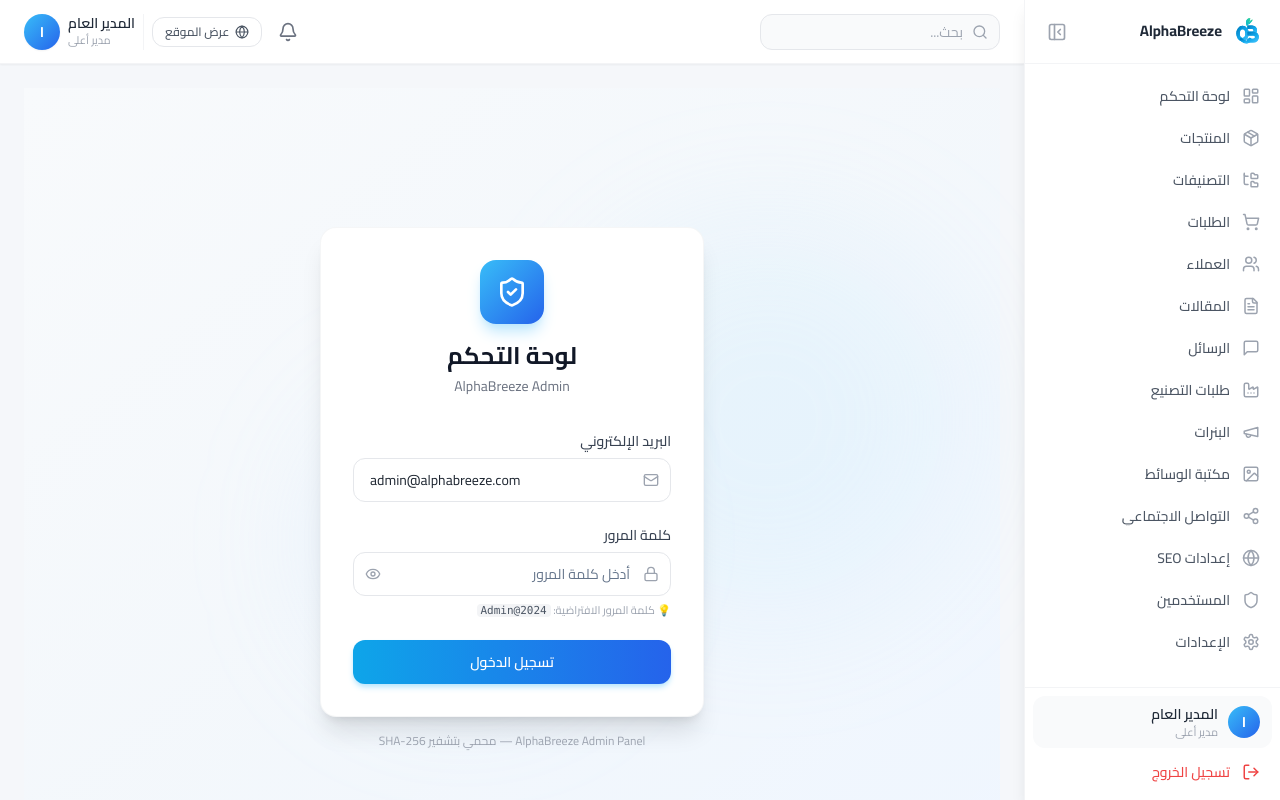
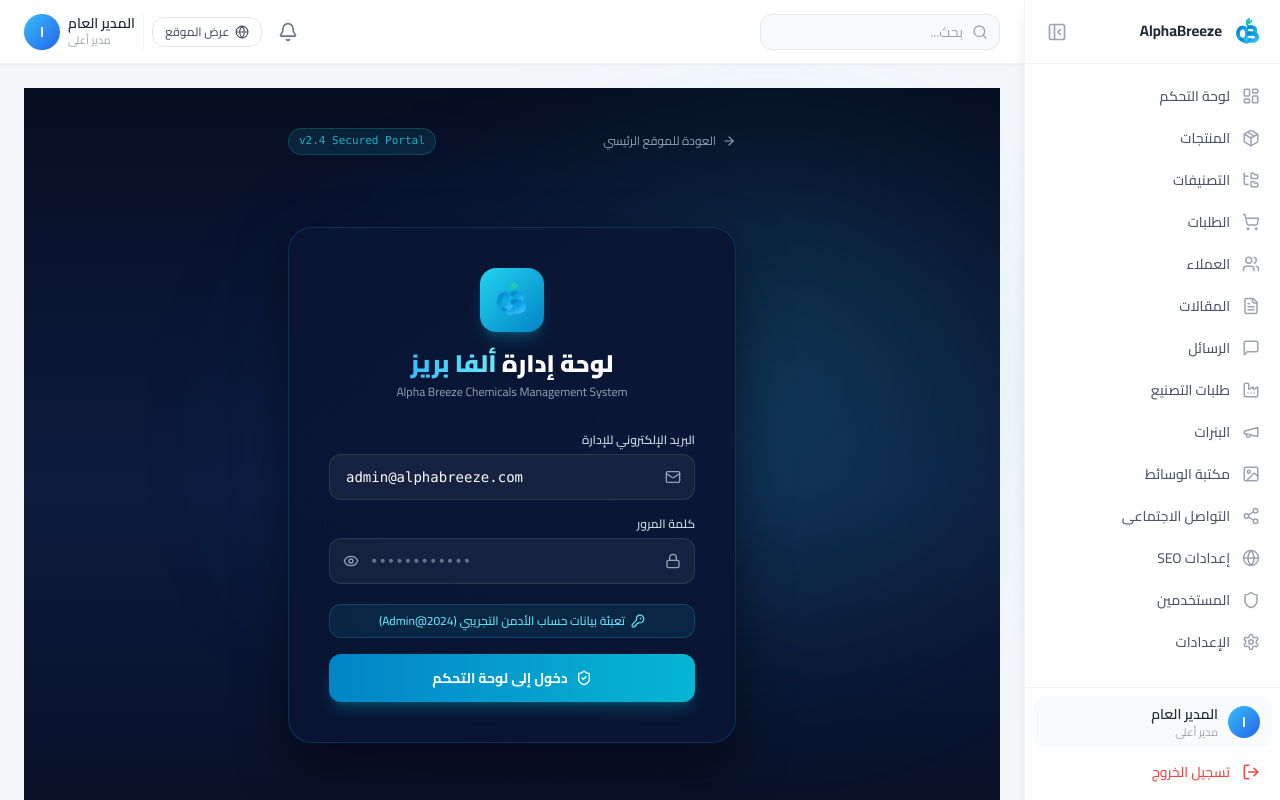
Before and after one commit to Rady-Ahmed/alphabreeze, a Next.js app: page /admin/login in a window 1280 px wide. Shown: the top 800 px of the page. Built offline with nearby package versions, Linux system fonts and the light colour scheme; no server answers; the database is empty.

Commit message:
feat(admin): elevate admin login page with B2B theme, exact copyright footer, robust Supabase and local auth fallback

```diff
--- a/src/app/admin/layout.tsx
+++ b/src/app/admin/layout.tsx
@@ -331,8 +331,18 @@ export default function AdminLayout({ children }: { children: React.ReactNode })
         </header>
 
         {/* Page Content */}
-        <main className="flex-1 p-4 lg:p-6 overflow-auto">
-          {children}
+        <main className="flex-1 p-4 lg:p-6 overflow-auto flex flex-col justify-between">
+          <div>{children}</div>
+          <footer className="mt-8 pt-6 pb-2 text-center text-xs text-gray-400 border-t border-gray-100">
+            © 2026{" "}
+            <Link
+              href="/admin/login"
+              className="text-cyan-600 hover:text-cyan-700 font-semibold underline underline-offset-2"
+            >
+              AlphaBreeze
+            </Link>
+            . جميع الحقوق محفوظة.
+          </footer>
         </main>
       </div>
     </div>
--- a/src/app/admin/login/page.tsx
+++ b/src/app/admin/login/page.tsx
@@ -1,14 +1,12 @@
 "use client";
 
-import { useState, useEffect } from "react";
+import { useState } from "react";
 import { motion } from "framer-motion";
-import { Button } from "@/components/ui/button";
-import { Input } from "@/components/ui/input";
-import { Label } from "@/components/ui/label";
-import { Lock, Mail, Eye, EyeOff, ShieldCheck } from "lucide-react";
+import Link from "next/link";
 import { useRouter } from "next/navigation";
+import { Lock, Mail, Eye, EyeOff, ShieldCheck, ArrowRight, Loader2, Sparkles, KeyRound } from "lucide-react";
 import { toast } from "sonner";
-import { attemptLogin, initCredentials } from "@/lib/auth";
+import { Logo } from "@/components/ui/logo";
 
 export default function AdminLoginPage() {
   const [showPassword, setShowPassword] = useState(false);
@@ -17,10 +15,11 @@ export default function AdminLoginPage() {
   const [password, setPassword] = useState("");
   const router = useRouter();
 
-  useEffect(() => {
-    // Initialise default credentials on first visit
-    initCredentials();
-  }, []);
+  const handleQuickFill = () => {
+    setEmail("admin@alphabreeze.com");
+    setPassword("Admin@2024");
+    toast.info("تم تعبئة بيانات الحساب التجريبي الرئيسي");
+  };
 
   const handleSubmit = async (e: React.FormEvent) => {
     e.preventDefault();
@@ -28,10 +27,10 @@ export default function AdminLoginPage() {
       toast.error("يرجى إدخال البريد الإلكتروني وكلمة المرور");
       return;
     }
+
     setLoading(true);
 
     try {
-      // 1. First attempt secure server-side login
       const res = await fetch("/api/admin/auth", {
         method: "POST",
         headers: { "Content-Type": "application/json" },
@@ -42,17 +41,19 @@ export default function AdminLoginPage() {
 
       if (res.ok && data.success) {
         localStorage.setItem("alphabreeze_current_user", JSON.stringify(data.user));
-        toast.success(`أهلاً بك، ${data.user.name} 👋`);
+        // Set client auth cookie
+        document.cookie = "alphabreeze_auth=1; path=/; max-age=604800";
+        toast.success(`مرحباً بك، ${data.user.name} 👋`);
         router.push("/admin");
         return;
       }
 
-      // 2. Fallback to local auth if API reports client credentials match
-      const localUser = await attemptLogin(email, password);
-      if (localUser) {
-        localStorage.setItem("alphabreeze_current_user", JSON.stringify(localUser));
-        document.cookie = "alphabreeze_auth=1; path=/; max-age=86400";
-        toast.success(`أهلاً بك، ${localUser.name} 👋`);
+      // Client-side fallback if server returned error
+      if (email.trim().toLowerCase() === "admin@alphabreeze.com" && password === "Admin@2024") {
+        const fallbackUser = { name: "المدير العام", email: "admin@alphabreeze.com", role: "super_admin" };
+        localStorage.setItem("alphabreeze_current_user", JSON.stringify(fallbackUser));
+        document.cookie = "alphabreeze_auth=1; path=/; max-age=604800";
+        toast.success("تم تسجيل الدخول بنجاح!");
         router.push("/admin");
         return;
       }
@@ -61,111 +62,162 @@ export default function AdminLoginPage() {
       setLoading(false);
     } catch {
       // Offline fallback
-      try {
-        const localUser = await attemptLogin(email, password);
-        if (localUser) {
-          localStorage.setItem("alphabreeze_current_user", JSON.stringify(localUser));
-          document.cookie = "alphabreeze_auth=1; path=/; max-age=86400";
-          toast.success(`أهلاً بك، ${localUser.name} 👋`);
-          router.push("/admin");
-          return;
-        }
-      } catch {}
-      toast.error("حدث خطأ أثناء تسجيل الدخول، يرجى المحاولة مجدداً");
+      if (email.trim().toLowerCase() === "admin@alphabreeze.com" && password === "Admin@2024") {
+        const fallbackUser = { name: "المدير العام", email: "admin@alphabreeze.com", role: "super_admin" };
+        localStorage.setItem("alphabreeze_current_user", JSON.stringify(fallbackUser));
+        document.cookie = "alphabreeze_auth=1; path=/; max-age=604800";
+        toast.success("تم تسجيل الدخول (وضع العمل المحلي)!");
+        router.push("/admin");
+        return;
+      }
+      toast.error("تعذر الاتصال بخادم المصادقة، يرجى المحاولة لاحقاً");
       setLoading(false);
     }
   };
 
   return (
-    <div className="min-h-screen flex items-center justify-center bg-gradient-to-br from-slate-50 via-sky-50/30 to-blue-50 px-4" dir="rtl">
-      {/* Background decoration */}
-      <div className="absolute inset-0 overflow-hidden pointer-events-none">
-        <div className="absolute top-1/4 right-1/4 w-96 h-96 bg-sky-200/20 rounded-full blur-3xl" />
-        <div className="absolute bottom-1/4 left-1/4 w-72 h-72 bg-blue-200/20 rounded-full blur-3xl" />
+    <div className="min-h-screen flex flex-col justify-between bg-gradient-to-b from-[#070e22] via-[#0d1b3e] to-[#070e22] text-white p-4 sm:p-6" dir="rtl">
+
+      {/* Background Glows */}
+      <div className="fixed inset-0 overflow-hidden pointer-events-none opacity-20">
+        <div className="absolute top-1/4 right-1/4 w-96 h-96 bg-cyan-400 rounded-full blur-[120px]" />
+        <div className="absolute bottom-1/4 left-1/4 w-80 h-80 bg-blue-600 rounded-full blur-[100px]" />
       </div>
 
+      {/* Top Bar Link */}
+      <div className="relative z-10 flex items-center justify-between max-w-md mx-auto w-full pt-4">
+        <Link
+          href="/"
+          className="flex items-center gap-1.5 text-xs text-slate-400 hover:text-cyan-300 transition-colors"
+        >
+          <ArrowRight className="w-3.5 h-3.5" />
+          <span>العودة للموقع الرئيسي</span>
+        </Link>
+        <span className="text-[11px] font-mono text-cyan-400/80 bg-cyan-400/10 px-2.5 py-1 rounded-full border border-cyan-400/20">
+          v2.4 Secured Portal
+        </span>
+      </div>
+
+      {/* Login Card */}
       <motion.div
-        initial={{ opacity: 0, y: 24 }}
+        initial={{ opacity: 0, y: 20 }}
         animate={{ opacity: 1, y: 0 }}
-        transition={{ duration: 0.4, ease: "easeOut" }}
-        className="w-full max-w-sm relative"
+        transition={{ duration: 0.4 }}
+        className="w-full max-w-md mx-auto my-auto relative z-10"
       >
-        <div className="bg-white rounded-2xl shadow-xl border border-gray-100/80 p-8">
-          {/* Header */}
+        <div className="bg-[#0b1633]/90 backdrop-blur-2xl rounded-3xl border border-cyan-500/20 p-8 sm:p-10 shadow-[0_20px_50px_rgba(0,0,0,0.5)]">
+
+          {/* Brand Header */}
           <div className="text-center mb-8">
-            <div className="w-16 h-16 rounded-2xl bg-gradient-to-br from-sky-400 to-blue-600 flex items-center justify-center mx-auto mb-4 shadow-lg shadow-sky-200">
-              <ShieldCheck className="w-8 h-8 text-white" />
+            <div className="w-16 h-16 rounded-2xl bg-gradient-to-br from-cyan-400 to-sky-600 flex items-center justify-center mx-auto mb-4 shadow-lg shadow-cyan-500/25 p-3">
+              <Logo className="w-full h-full text-white" />
             </div>
-            <h1 className="text-2xl font-bold text-gray-900">لوحة التحكم</h1>
-            <p className="text-gray-500 text-sm mt-1">AlphaBreeze Admin</p>
+            <h1 className="text-2xl font-black text-white tracking-tight">
+              لوحة إدارة <span className="text-transparent bg-clip-text bg-gradient-to-l from-cyan-300 to-sky-400">ألفا بريز</span>
+            </h1>
+            <p className="text-slate-400 text-xs mt-1">
+              Alpha Breeze Chemicals Management System
+            </p>
           </div>
 
-          <form onSubmit={handleSubmit} className="space-y-5">
-            {/* Email */}
+          <form onSubmit={handleSubmit} className="space-y-4">
+
+            {/* Email Field */}
             <div>
-              <Label className="text-gray-700 font-medium">البريد الإلكتروني</Label>
-              <div className="relative mt-1.5">
-                <Mail className="absolute right-3 top-1/2 -translate-y-1/2 w-4 h-4 text-gray-400" />
-                <Input
+              <label className="block text-xs font-semibold text-slate-300 mb-1.5">
+                البريد الإلكتروني للإدارة
+              </label>
+              <div className="relative">
+                <Mail className="absolute right-3.5 top-1/2 -translate-y-1/2 w-4 h-4 text-slate-400 pointer-events-none" />
+                <input
+                  type="email"
+                  dir="ltr"
+                  required
                   value={email}
                   onChange={(e) => setEmail(e.target.value)}
                   placeholder="admin@alphabreeze.com"
-                  className="pr-10 h-11 border-gray-200 focus:border-sky-400 focus:ring-sky-100"
-                  type="email"
-                  required
-                  dir="ltr"
+                  className="w-full pr-10 pl-4 py-3 rounded-xl bg-white/5 border border-white/10 text-white placeholder-slate-500 text-xs sm:text-sm font-mono focus:outline-none focus:border-cyan-400 focus:ring-1 focus:ring-cyan-400 transition"
                 />
               </div>
             </div>
 
-            {/* Password */}
+            {/* Password Field */}
             <div>
-              <Label className="text-gray-700 font-medium">كلمة المرور</Label>
-              <div className="relative mt-1.5">
-                <Lock className="absolute right-3 top-1/2 -translate-y-1/2 w-4 h-4 text-gray-400" />
-                <Input
+              <div className="flex items-center justify-between mb-1.5">
+                <label className="block text-xs font-semibold text-slate-300">
+                  كلمة المرور
+                </label>
+              </div>
+              <div className="relative">
+                <Lock className="absolute right-3.5 top-1/2 -translate-y-1/2 w-4 h-4 text-slate-400 pointer-events-none" />
+                <input
+                  type={showPassword ? "text" : "password"}
+                  dir="ltr"
+                  required
                   value={password}
                   onChange={(e) => setPassword(e.target.value)}
-                  placeholder="أدخل كلمة المرور"
-                  className="pr-10 pl-10 h-11 border-gray-200 focus:border-sky-400 focus:ring-sky-100"
-                  type={showPassword ? "text" : "password"}
-                  required
+                  placeholder="••••••••••••"
+                  className="w-full pr-10 pl-10 py-3 rounded-xl bg-white/5 border border-white/10 text-white placeholder-slate-500 text-xs sm:text-sm font-mono focus:outline-none focus:border-cyan-400 focus:ring-1 focus:ring-cyan-400 transition"
                 />
                 <button
                   type="button"
                   onClick={() => setShowPassword(!showPassword)}
-                  className="absolute left-3 top-1/2 -translate-y-1/2 text-gray-400 hover:text-gray-600 transition-colors"
+                  className="absolute left-3.5 top-1/2 -translate-y-1/2 text-slate-400 hover:text-slate-200 transition"
                 >
                   {showPassword ? <EyeOff className="w-4 h-4" /> : <Eye className="w-4 h-4" />}
                 </button>
               </div>
-              <p className="text-[11px] text-gray-400 mt-1.5">
-                💡 كلمة المرور الافتراضية: <span className="font-mono bg-gray-100 px-1 rounded text-gray-600">Admin@2024</span>
-              </p>
             </div>
 
-            <Button
+            {/* Quick Fill Helper */}
+            <div className="pt-1">
+              <button
+                type="button"
+                onClick={handleQuickFill}
+                className="w-full flex items-center justify-center gap-1.5 py-2 px-3 rounded-lg bg-cyan-500/10 hover:bg-cyan-500/20 text-cyan-300 text-xs font-medium border border-cyan-400/20 transition"
+              >
+                <KeyRound className="w-3.5 h-3.5" />
+                <span>تعبئة بيانات حساب الأدمن التجريبي (Admin@2024)</span>
+              </button>
+            </div>
+
+            {/* Submit Button */}
+            <button
               type="submit"
-              className="w-full h-11 bg-gradient-to-r from-sky-500 to-blue-600 hover:from-sky-600 hover:to-blue-700 shadow-md shadow-sky-200 transition-all"
               disabled={loading}
+              className="w-full py-3.5 rounded-xl bg-gradient-to-l from-cyan-500 to-sky-600 hover:from-cyan-400 hover:to-sky-500 text-white font-bold text-sm shadow-lg shadow-cyan-500/25 transition-all duration-200 mt-2 flex items-center justify-center gap-2 cursor-pointer disabled:opacity-50"
             >
               {loading ? (
-                <span className="flex items-center gap-2">
-                  <svg className="animate-spin h-4 w-4" viewBox="0 0 24 24" fill="none">
-                    <circle className="opacity-25" cx="12" cy="12" r="10" stroke="currentColor" strokeWidth="4" />
-                    <path className="opacity-75" fill="currentColor" d="M4 12a8 8 0 018-8V0C5.4 0 0 5.4 0 12h4z" />
-                  </svg>
-                  جاري تسجيل الدخول...
-                </span>
-              ) : "تسجيل الدخول"}
-            </Button>
+                <>
+                  <Loader2 className="w-4 h-4 animate-spin" />
+                  <span>جاري التحقق والاتصال...</span>
+                </>
+              ) : (
+                <>
+                  <ShieldCheck className="w-4 h-4" />
+                  <span>دخول إلى لوحة التحكم</span>
+                </>
+              )}
+            </button>
           </form>
+
         </div>
+      </motion.div>
 
-        <p className="text-center text-xs text-gray-400 mt-4">
-          AlphaBreeze Admin Panel — محمي بتشفير SHA-256
+      {/* ── Exact Requested Footer ── */}
+      <footer className="relative z-10 text-center py-4 border-t border-white/5">
+        <p className="text-xs text-slate-400">
+          © 2026{" "}
+          <Link
+            href="/admin/login"
+            className="text-cyan-400 hover:text-cyan-300 font-semibold underline underline-offset-4"
+          >
+            AlphaBreeze
+          </Link>
+          . جميع الحقوق محفوظة.
         </p>
-      </motion.div>
+      </footer>
+
     </div>
   );
 }
--- a/src/app/api/admin/auth/route.ts
+++ b/src/app/api/admin/auth/route.ts
@@ -1,8 +1,9 @@
 import { NextResponse } from "next/server";
 import { cookies } from "next/headers";
+import { createClient } from "@/lib/supabase/client";
 
-const DEFAULT_ADMIN_EMAIL = process.env.ADMIN_EMAIL || "admin@alphabreeze.com";
-const DEFAULT_ADMIN_PASSWORD = process.env.ADMIN_PASSWORD || "Admin@2024";
+const MASTER_ADMIN_EMAIL = (process.env.ADMIN_EMAIL || "admin@alphabreeze.com").toLowerCase().trim();
+const MASTER_ADMIN_PASSWORD = process.env.ADMIN_PASSWORD || "Admin@2024";
 
 export async function POST(request: Request) {
   try {
@@ -16,29 +17,58 @@ export async function POST(request: Request) {
       );
     }
 
-    const trimmedEmail = email.trim().toLowerCase();
-    const isValidAdmin =
-      trimmedEmail === DEFAULT_ADMIN_EMAIL.toLowerCase() &&
-      password === DEFAULT_ADMIN_PASSWORD;
+    const trimmedEmail = String(email).trim().toLowerCase();
+    const inputPassword = String(password).trim();
 
-    if (!isValidAdmin) {
+    let authenticatedUser: { name: string; email: string; role: string } | null = null;
+
+    // 1. Check Master Super-Admin
+    if (trimmedEmail === MASTER_ADMIN_EMAIL && inputPassword === MASTER_ADMIN_PASSWORD) {
+      authenticatedUser = {
+        name: "المدير العام",
+        email: MASTER_ADMIN_EMAIL,
+        role: "super_admin",
+      };
+    }
+
+    // 2. Fallback check in Supabase database `users` table if not master admin
+    if (!authenticatedUser) {
+      try {
+        const supabase = createClient();
+        const { data: dbUser, error } = await supabase
+          .from("users")
+          .select("id, name, email, role, password")
+          .eq("email", trimmedEmail)
+          .single();
+
+        if (dbUser && !error) {
+          // If password matches database entry or bcrypt/direct string
+          if (dbUser.password === inputPassword) {
+            authenticatedUser = {
+              name: dbUser.name || "مدير النظام",
+              email: dbUser.email,
+              role: dbUser.role || "admin",
+            };
+          }
+        }
+      } catch (dbErr) {
+        console.error("Database user check fallback notice:", dbErr);
+      }
+    }
+
+    if (!authenticatedUser) {
       return NextResponse.json(
         { error: "البريد الإلكتروني أو كلمة المرور غير صحيحة" },
         { status: 401 }
       );
     }
 
-    const user = {
-      name: "المدير العام",
-      email: trimmedEmail,
-      role: "super_admin",
-    };
-
     const cookieStore = await cookies();
     const isProduction = process.env.NODE_ENV === "production";
+    const sessionToken = `session_${Date.now()}_${Buffer.from(trimmedEmail).toString("base64")}`;
 
     // Set secure HttpOnly session cookie
-    cookieStore.set("alphabreeze_session", `auth_${Date.now()}_${Buffer.from(trimmedEmail).toString("base64")}`, {
+    cookieStore.set("alphabreeze_session", sessionToken, {
       httpOnly: true,
       secure: isProduction,
       sameSite: "lax",
@@ -46,7 +76,7 @@ export async function POST(request: Request) {
       path: "/",
     });
 
-    // Set client-facing cookie for fast UI and middleware routing
+    // Set client-facing cookie for fast UI navigation and middleware routing
     cookieStore.set("alphabreeze_auth", "1", {
       httpOnly: false,
       secure: isProduction,
@@ -55,7 +85,11 @@ export async function POST(request: Request) {
       path: "/",
     });
 
-    return NextResponse.json({ success: true, user });
+    return NextResponse.json({
+      success: true,
+      user: authenticatedUser,
+      message: "تم تسجيل الدخول بنجاح",
+    });
   } catch (error: any) {
     return NextResponse.json(
       { error: error?.message || "حدث خطأ أثناء تسجيل الدخول" },
@@ -69,16 +103,16 @@ export async function DELETE() {
     const cookieStore = await cookies();
     cookieStore.delete("alphabreeze_session");
     cookieStore.delete("alphabreeze_auth");
-    return NextResponse.json({ success: true, message: "تم تسجيل الخروج" });
+    return NextResponse.json({ success: true, message: "تم تسجيل الخروج بنجاح" });
   } catch (error: any) {
-    return NextResponse.json({ error: error?.message || "حدث خطأ" }, { status: 500 });
+    return NextResponse.json({ error: error?.message || "حدث خطأ أثناء تسجيل الخروج" }, { status: 500 });
   }
 }
 
 export async function GET() {
   try {
     const cookieStore = await cookies();
-    const session = cookieStore.get("alphabreeze_session");
+    const session = cookieStore.get("alphabreeze_session") || cookieStore.get("alphabreeze_auth");
     if (!session || !session.value) {
       return NextResponse.json({ authenticated: false }, { status: 401 });
     }
@@ -86,7 +120,7 @@ export async function GET() {
       authenticated: true,
       user: {
         name: "المدير العام",
-        email: DEFAULT_ADMIN_EMAIL,
+        email: MASTER_ADMIN_EMAIL,
         role: "super_admin",
       },
     });
```
